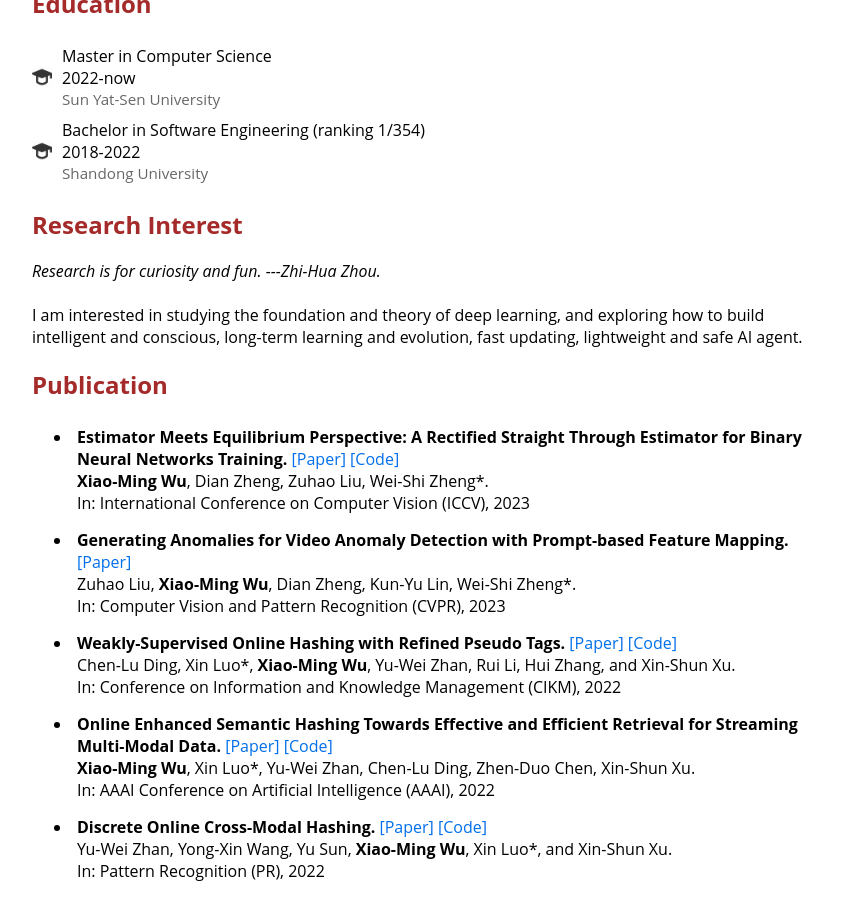
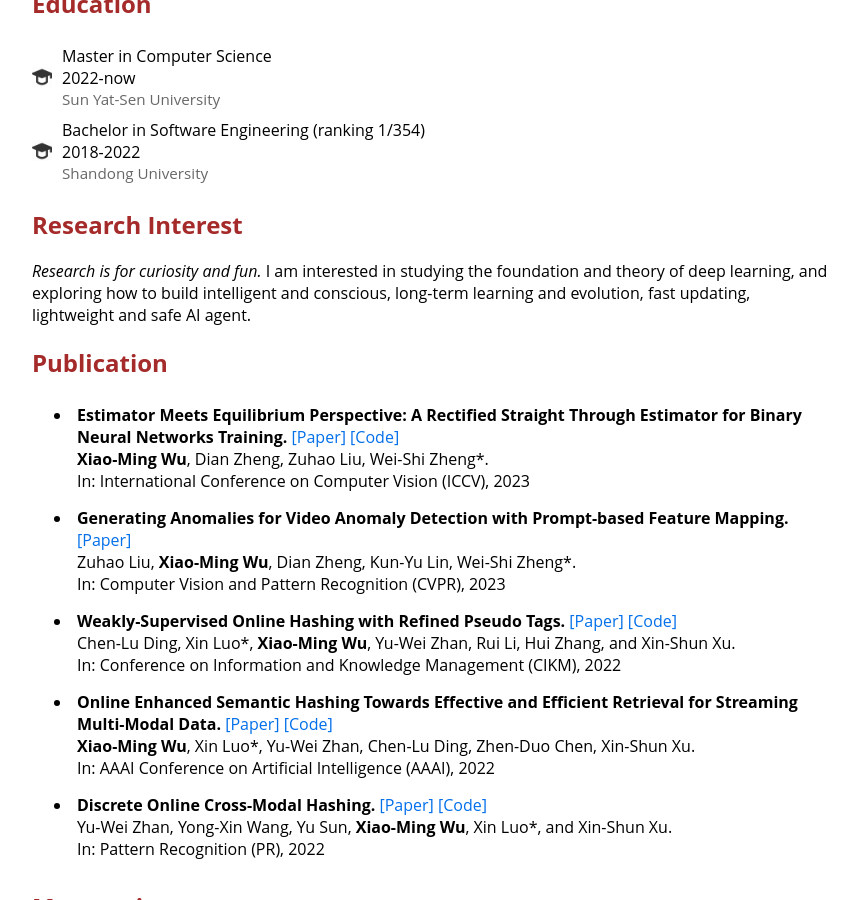
Before and after one commit to DravenALG/DravenALG.github.io, a Jekyll site: the page built from index.html, in a window 1280 px wide and 900 px high, scrolled down 562 px. Shown: the whole window, without its empty margins (208-1065 px from the left). Built offline with Jekyll 4.4.1, drawn with Linux system fonts in a browser that asks for light colours; some of the changed lines change nothing that is shown.

Commit message:
Update index.html

```diff
--- a/index.html
+++ b/index.html
@@ -61,7 +61,8 @@ title: Xiao-Ming Wu (伍晓鸣)
 
 <div>
     <h2 style="color: brown;">Research Interest</h2>
-    <i>Research is for curiosity and fun. ---Zhi-Hua Zhou.</i><br><br>
+    <i>Research is for curiosity and fun. </i>
+<!--    <i>Research is for curiosity and fun. -&#45;&#45;Zhi-Hua Zhou.</i><br><br>-->
     I am interested in studying the foundation and theory of deep learning, and exploring how to build intelligent and conscious, long-term learning and evolution, fast updating, lightweight and safe AI agent.
 </div>
 
```
